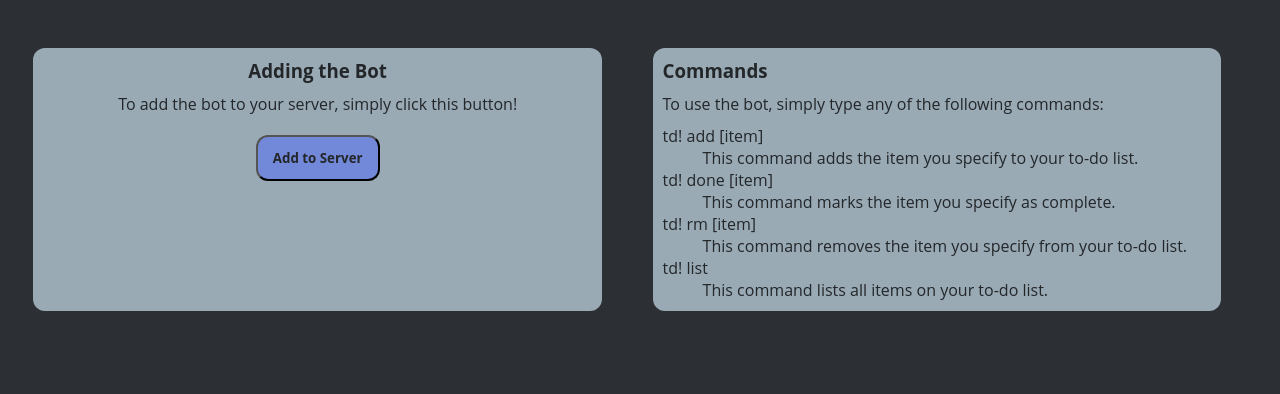
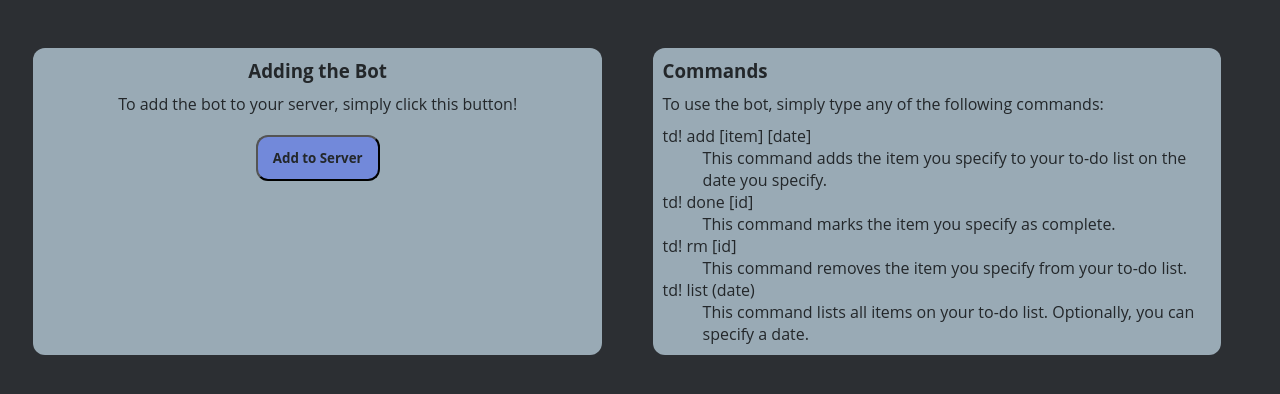
Before and after one commit to lzhou03/To-Do-List-Bot, a website: page index.html in a window 1280 px wide. Shown: the part 100-494 px from the top of the page. Drawn offline with Linux system fonts and the light colour scheme.

Commit message:
Updated documentation on index.html and README.md

```diff
--- a/index.html
+++ b/index.html
@@ -21,14 +21,15 @@
         <h3>Commands</h3>
         <p>To use the bot, simply type any of the following commands:</p>
         <dl>
-          <dt>td! add [item]</dt>
-          <dd>This command adds the item you specify to your to-do list.</dd>
-          <dt>td! done [item]</dt>
+          <dt>td! add [item] [date]</dt>
+          <dd>This command adds the item you specify to your to-do list on the date you specify.</dd>
+          <dt>td! done [id]</dt>
           <dd>This command marks the item you specify as complete.</dd>
-          <dt>td! rm [item]</dt>
+          <dt>td! rm [id]</dt>
           <dd>This command removes the item you specify from your to-do list.</dd>
-          <dt>td! list</dt>
-          <dd>This command lists all items on your to-do list.</dd>
+          <dt>td! list (date)</dt>
+          <dd>This command lists all items on your to-do list.
+              Optionally, you can specify a date.</dd>
         </dl>
       </div>
     </main>
```
Also changed, not shown: README.md.
